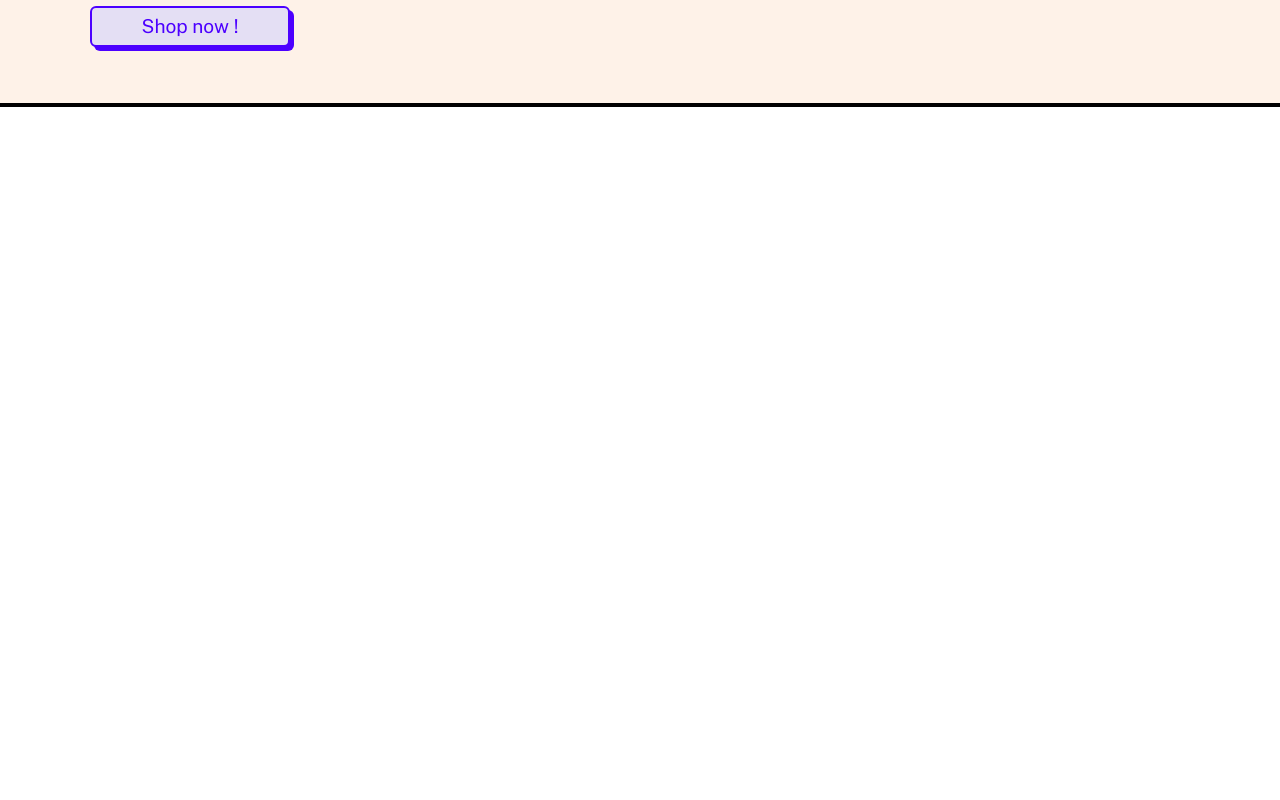
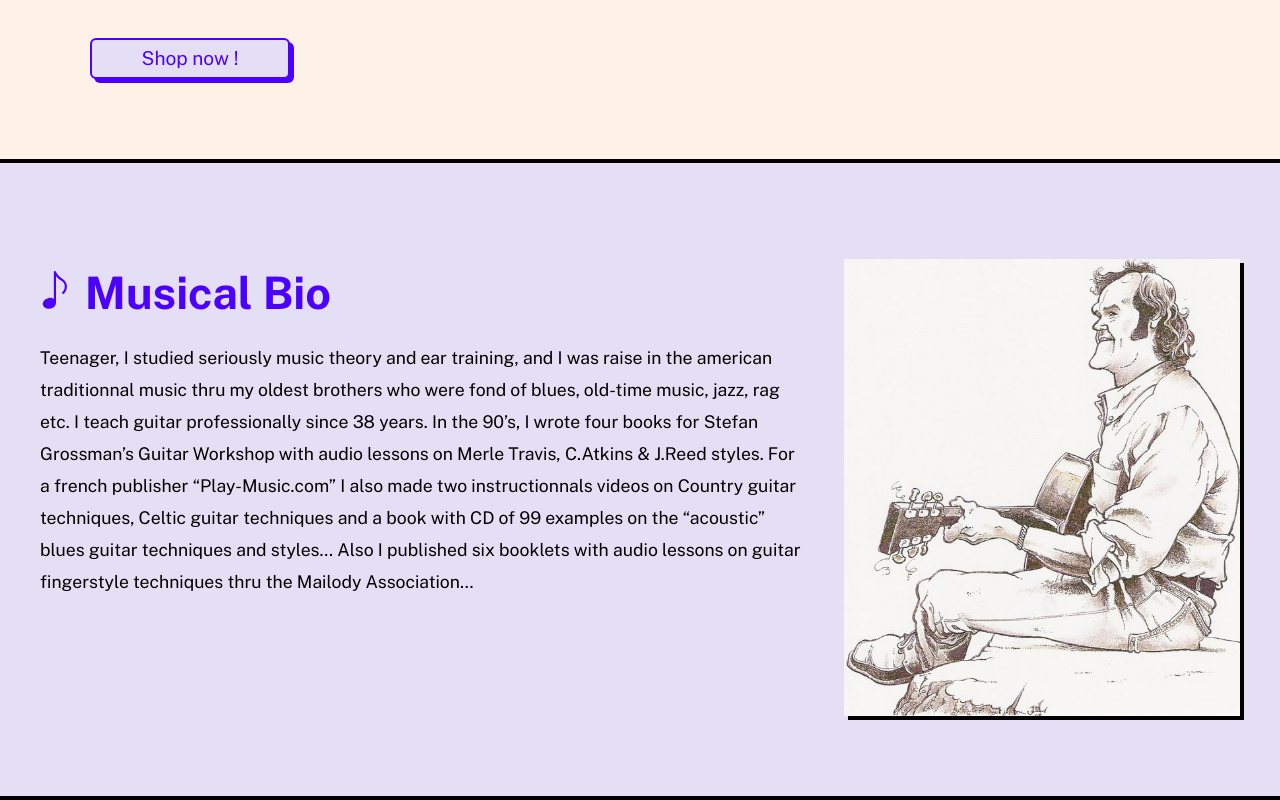
Before and after one commit to Titoongh/mlmh-shop, a Next.js app in the folder mlmh-shop-app/: page / in a window 1280 px wide. Shown: the part 506-1306 px from the top of the page. Before the commit the page ends 800 px from the top, so only its background shows below. Built offline with nearby package versions, Linux system fonts and the light colour scheme.

Commit message:
musical bio - wip

```diff
--- a/mlmh-shop-app/app/components/Home/Bio.tsx
+++ b/mlmh-shop-app/app/components/Home/Bio.tsx
@@ -7,12 +7,12 @@ import HomeLayout from './HomeLayout'
 
 const Title = () => {
     return (
-        <div className='flex justify-start items-center text-purple-dark'>
+        <div className='@container flex justify-start items-center text-purple-dark'>
             <Image
                 color='#4C00FF'
                 alt='Musical note from partition icon'
                 src={MusicIcon}
-                className='w-[3.5rem] h-[3.5rem]'
+                className='w-[1.5rem] h-[1.5rem] @xs:w-[2.2rem] @xs:h-[2.2rem] @xl:w-[2.8rem] @xl:h-[2.8rem]'
             />
             <SectionTitle className='text-purple-dark'>
                 Musical Bio
@@ -23,33 +23,38 @@ const Title = () => {
 
 const Description = () => {
     return (
-        <p className='text-[1rem] phone:text-[0.9rem] leading-[2rem] phone:leading-[1.5rem] max-w-[40vw] tablet:max-w-[70vw] phone:max-w-[90vw]'>
-            Teenager, I studied seriously music theory and ear training, and I
-            was raise in the american traditionnal music thru my oldest brothers
-            who were fond of blues, old-time music, jazz, rag etc. I teach
-            guitar professionally since 38 years. In the 90’s, I wrote four
-            books for Stefan Grossman’s Guitar Workshop with audio lessons
-            on Merle Travis, C.Atkins & J.Reed styles. For a french
-            publisher “Play-Music.com” I also made two instructionnals videos on
-            Country guitar techniques, Celtic guitar techniques and a book with
-            CD of 99 examples on the “acoustic” blues guitar techniques and
-            styles… Also I published six booklets with audio lessons on guitar
-            fingerstyle techniques thru the Mailody Association…
-        </p>
+        <div className='@container w-full'>
+            <p className='text-[0.9rem] @xl:text-[1.1rem] leading-[1.5rem] @xl:leading-[2rem]'>
+                Teenager, I studied seriously music theory and ear training, and
+                I was raise in the american traditionnal music thru my oldest
+                brothers who were fond of blues, old-time music, jazz, rag
+                etc. I teach guitar professionally since 38 years. In the 90’s,
+                I wrote four books for Stefan Grossman’s Guitar Workshop with
+                audio lessons on Merle Travis, C.Atkins & J.Reed styles. For a
+                french publisher “Play-Music.com” I also made two
+                instructionnals videos on Country guitar techniques, Celtic
+                guitar techniques and a book with CD of 99 examples on the
+                “acoustic” blues guitar techniques and styles… Also I published
+                six booklets with audio lessons on guitar fingerstyle techniques
+                thru the Mailody Association…
+            </p>
+        </div>
     )
 }
 
 const Bio = () => {
     return (
-        <HomeLayout className='bg-purple-light tablet:flex-col'>
-            <div className='flex-1 flex flex-col gap-4 justify-center max-w-[40vw] tablet:max-w-[70vw] phone:max-w-[90vw]'>
-                {/* <div className='max-w-[40vw] tablet:max-w-[70vw] phone:max-w-[90vw]'> */}
+        <HomeLayout
+            className='bg-purple-light
+        flex flex-col justify-start items-start
+        lg:flex-row lg:items-stretch h-full'
+        >
+            <div className='w-full h-full flex flex-col gap-4 justify-start'>
                 <Title />
                 <Description />
-                {/* </div> */}
             </div>
-            <div className='flex-1 flex justify-center items-center w-full'>
-                <div className='shadow-base phone:shadow-basePhone max-w-[25vw] tablet:max-w-[70vw] phone:max-w-[90vw] h-auto'>
+            <div className='w-full min-h-full lg:max-w-[33%] flex items-center'>
+                <div className='shadow-base phone:shadow-basePhone'>
                     <Image
                         alt='Portrait of Michel Lelong playing guitar'
                         src={Portrait}
--- a/mlmh-shop-app/app/components/Home/HomeLayout.tsx
+++ b/mlmh-shop-app/app/components/Home/HomeLayout.tsx
@@ -11,9 +11,7 @@ const HomeLayout = ({ className, children }: LayoutProps) => {
     return (
         <div
             className={cn(
-                `w-full flex flex-col justify-start items-start
-                xs:justify-center xs:items-center
-                pt-16 px-6 pb-14 xs:px-10
+                `w-full pt-16 px-6 pb-14 xs:px-10 xs:pt-20 xs:pb-16 lg:pt-24 lg:pb-20
                 gap-10
                 bg-white-oldlace border-black border-b-4
 `,
--- a/mlmh-shop-app/app/components/Home/Welcome.tsx
+++ b/mlmh-shop-app/app/components/Home/Welcome.tsx
@@ -30,7 +30,7 @@ const MusicCategoriesTags = () => {
 
 const Welcome = () => {
     return (
-        <HomeLayout>
+        <HomeLayout className='flex flex-col justify-start items-start xs:justify-center xs:items-center'>
             <div className='w-full flex flex-col gap-16 justify-center items-center max-w-[1100px]'>
                 <div className='w-full flex flex-col gap-16 xs:flex-row xs:gap-4 xs:justify-center xs:items-center'>
                     <MainTitle>
--- a/mlmh-shop-app/app/components/LogoImage.tsx
+++ b/mlmh-shop-app/app/components/LogoImage.tsx
@@ -13,8 +13,8 @@ const LogoImage = () => {
             <Image
                 src='/assets/icon.jpg'
                 alt='Drawing of Michel Lelong'
-                width={200}
-                height={200}
+                width={100}
+                height={100}
                 style={{
                     objectFit: 'cover',
                 }}
--- a/mlmh-shop-app/app/components/Texts.tsx
+++ b/mlmh-shop-app/app/components/Texts.tsx
@@ -24,7 +24,12 @@ export const MainTitle = ({ className, children }: TextProps) => {
 
 export const SectionTitle = ({ className, children }: TextProps) => {
     return (
-        <div className={cn(`text-[3rem] font-bold text-black`, className)}>
+        <div
+            className={cn(
+                `text-[1.5rem] @xs:text-[2.2rem] @xl:text-[2.8rem] font-bold text-black`,
+                className,
+            )}
+        >
             {children}
         </div>
     )
--- a/mlmh-shop-app/app/page.tsx
+++ b/mlmh-shop-app/app/page.tsx
@@ -20,7 +20,7 @@ export default function Home() {
             </header>
             <main className='w-full h-full flex flex-col'>
                 <Welcome />
-                {/* <Bio /> */}
+                <Bio />
             </main>
         </>
     )
```
Also changed, not shown: mlmh-shop-app/app/assets/music.svg.
